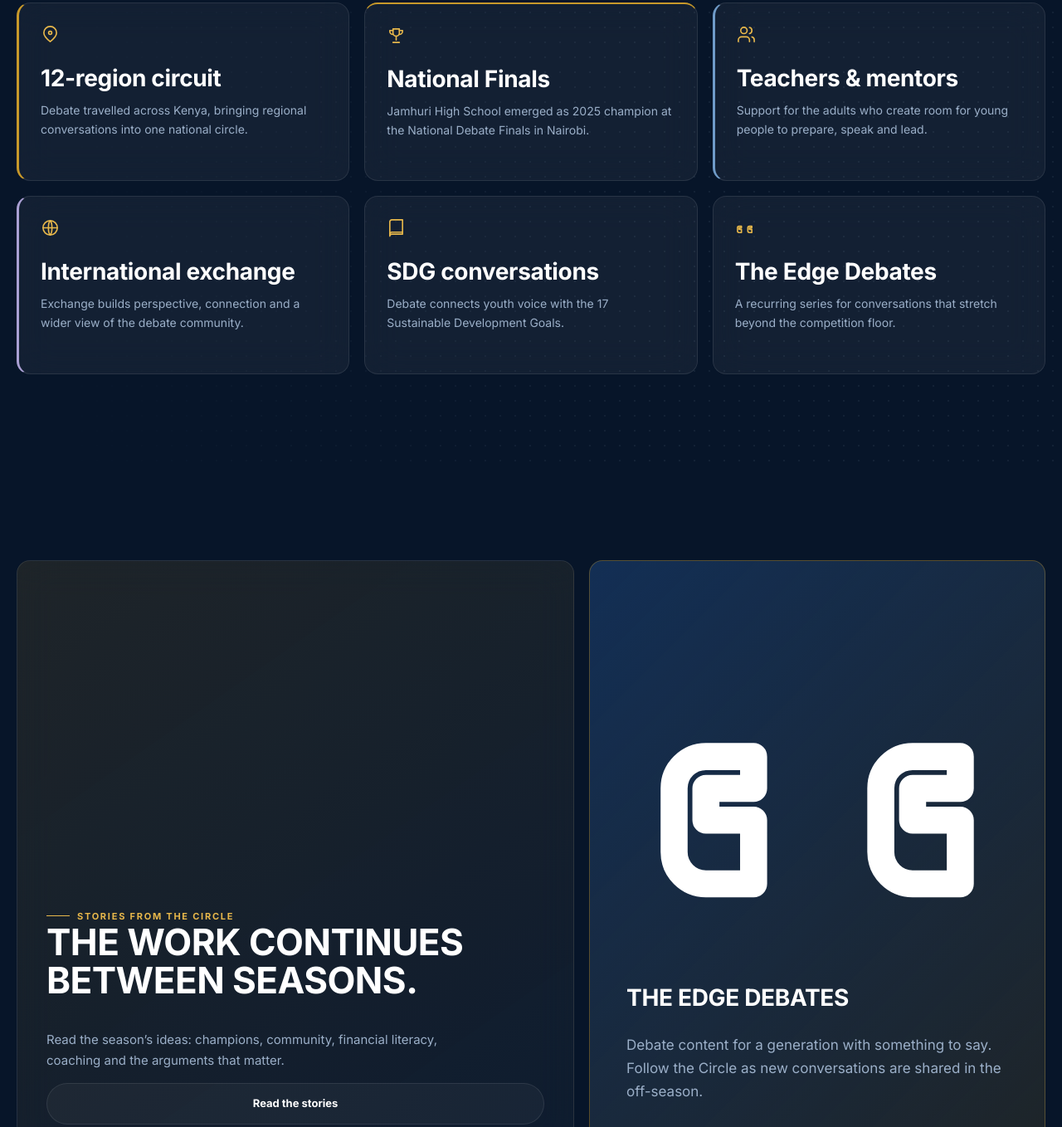
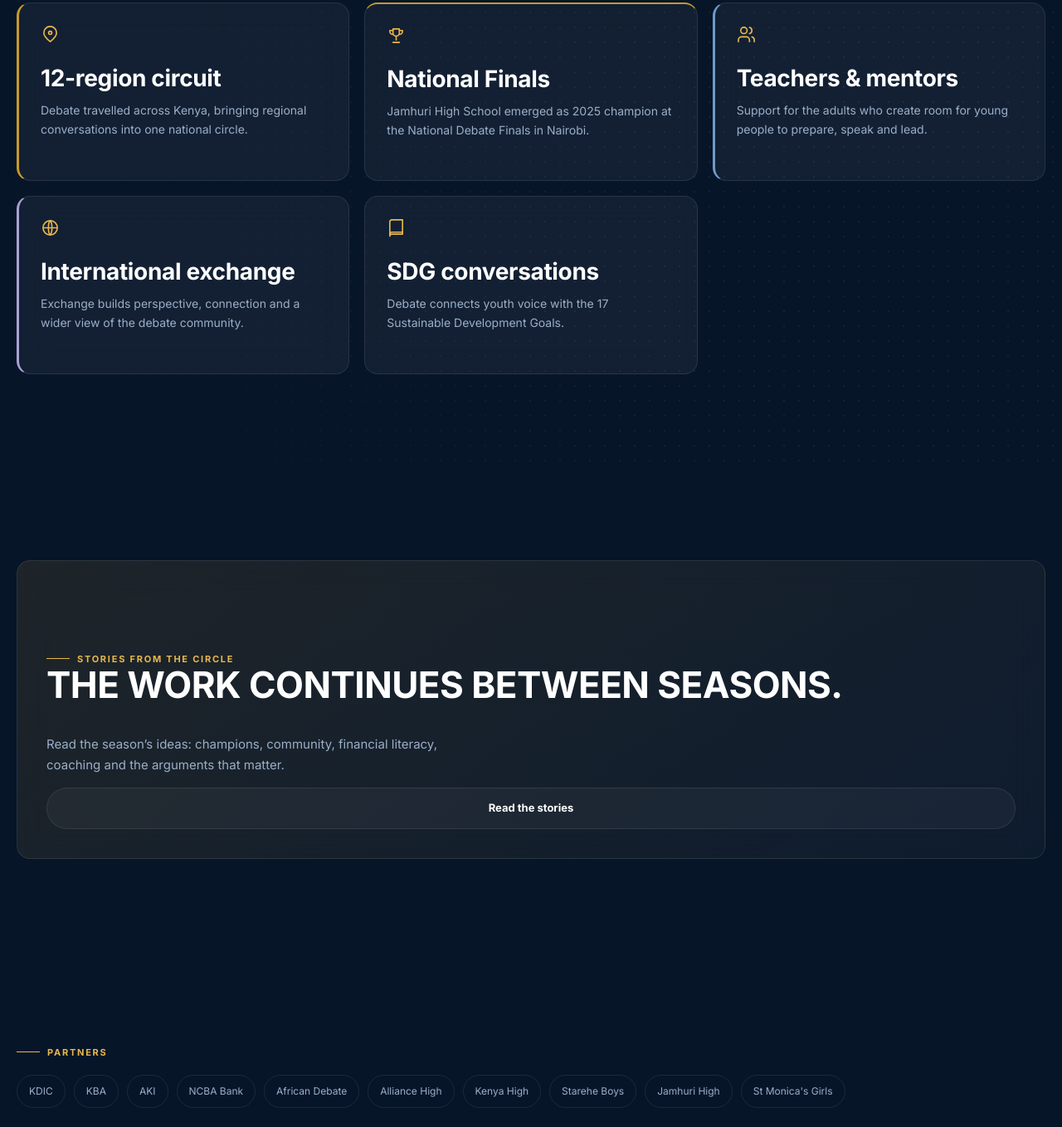
Before and after one commit to Abuyvsuf/tdc-debates, a plain HTML site: page index.html in a window 1280 px wide. Shown: the part 1711-3069 px from the top of the page at 83% size. Drawn offline with nearby package versions, Linux system fonts and the light colour scheme; a web font is replaced by a local one.

Commit message:
Update index.html

```diff
--- a/index.html
+++ b/index.html
@@ -4,9 +4,8 @@
 <section class="hero"><div class="hero-orb"></div><div class="container hero-copy"><div class="eyebrow">2025/26 season recap</div><h1><span>WHERE YOUNG VOICES</span><span class="gold">SHAPE THE FUTURE</span></h1><p class="lead">Building an informed citizenry one student at a time through debates and conversations.</p><div class="actions"><a class="btn" href="events.html">Explore the Season <span data-icon="arrow"></span></a><a class="btn outline" href="about.html">Our Story</a></div></div></section>
 <section class="container stats reveal" aria-label="Programme statistics"><div class="stat glass"><b>40+</b><span>Schools Engaged</span></div><div class="stat glass"><b>3,200+</b><span>Students Reached</span></div><div class="stat glass"><b>12</b><span>Counties Represented</span></div><div class="stat glass"><b>90+</b><span>Mentors Active</span></div></section>
 <section class="section"><div class="container split"><div class="section-head reveal"><div class="eyebrow">Season status</div><h2>THE SEASON IS CLOSED.<br><span class="gold">THE CIRCLE IS NOT.</span></h2><p class="lead">The 2025/26 regional circuit has concluded. The off-season keeps the conversation moving through mentorship, teacher support and youth-led debate content.</p></div><aside class="audience glass reveal"><div class="eyebrow">Social audience</div><div class="social-list"><div class="social-item"><span>Instagram<br><small>@thedebatecircle</small></span><b>53K followers</b></div><div class="social-item"><span>TikTok</span><b>78.4K followers<br><small>761.9K likes</small></b></div><div class="social-item"><span>Facebook</span><b>12,292 likes</b></div></div><p><small>Connected across Kenya, Uganda, Rwanda, Tanzania and South Africa.</small></p></aside></div></section>
-<section class="section dots"><div class="container"><div class="section-head reveal"><div class="eyebrow">2025/26 season recap</div><h2>A SEASON OF VOICES</h2></div><div class="card-grid"><article class="card glass regional reveal"><span data-icon="pin"></span><h3>12-region circuit</h3><p>Debate travelled across Kenya, bringing regional conversations into one national circle.</p></article><article class="card glass nationals reveal"><span data-icon="trophy"></span><h3>National Finals</h3><p>Jamhuri High School emerged as 2025 champion at the National Debate Finals in Nairobi.</p></article><article class="card glass workshop reveal"><span data-icon="users"></span><h3>Teachers & mentors</h3><p>Support for the adults who create room for young people to prepare, speak and lead.</p></article><article class="card glass international reveal"><span data-icon="globe"></span><h3>International exchange</h3><p>Exchange builds perspective, connection and a wider view of the debate community.</p></article><article class="card glass reveal"><span data-icon="book"></span><h3>SDG conversations</h3><p>Debate connects youth voice with the 17 Sustainable Development Goals.</p></article><article class="card glass reveal"><span data-icon="quote"></span><h3>The Edge Debates</h3><p>A recurring series for conversations that stretch beyond the competition floor.</p></article></div></div></section>
-<section class="section"><div class="container season-layout"><article class="feature glass reveal"><div class="eyebrow">Stories from the Circle</div><h2>THE WORK CONTINUES BETWEEN SEASONS.</h2><p>Read the season’s ideas: champions, community, financial literacy, coaching and the arguments that matter.</p><a class="btn outline" href="blog.html">Read the stories</a></article><aside class="edge reveal"><span data-icon="quote"></span><h3>THE EDGE DEBATES</h3><p>Debate content for a generation with something to say. Follow the Circle as new conversations are shared in the off-season.</p></aside></div></section>
-<section class="section"><div class="container team"><article class="photo reveal media-frame"><img src="assets/photos/web/2A2A5614.jpg" loading="lazy" alt="TDC participants at an evening exchange gathering"><div><div class="eyebrow">South Africa exchange</div><h2>THE CIRCLE, BEYOND BORDERS.</h2><p></p></div></article></div></section>
+<section class="section dots"><div class="container"><div class="section-head reveal"><div class="eyebrow">2025/26 season recap</div><h2>A SEASON OF VOICES</h2></div><div class="card-grid"><article class="card glass regional reveal"><span data-icon="pin"></span><h3>12-region circuit</h3><p>Debate travelled across Kenya, bringing regional conversations into one national circle.</p></article><article class="card glass nationals reveal"><span data-icon="trophy"></span><h3>National Finals</h3><p>Jamhuri High School emerged as 2025 champion at the National Debate Finals in Nairobi.</p></article><article class="card glass workshop reveal"><span data-icon="users"></span><h3>Teachers & mentors</h3><p>Support for the adults who create room for young people to prepare, speak and lead.</p></article><article class="card glass international reveal"><span data-icon="globe"></span><h3>International exchange</h3><p>Exchange builds perspective, connection and a wider view of the debate community.</p></article><article class="card glass reveal"><span data-icon="book"></span><h3>SDG conversations</h3><p>Debate connects youth voice with the 17 Sustainable Development Goals.</p></article></div></div></section>
+<section class="section"><div class="container"><article class="feature glass reveal"><div class="eyebrow">Stories from the Circle</div><h2>THE WORK CONTINUES BETWEEN SEASONS.</h2><p>Read the season’s ideas: champions, community, financial literacy, coaching and the arguments that matter.</p><a class="btn outline" href="blog.html">Read the stories</a></article></div></section>
 
 <section class="section"><div class="container"><div class="eyebrow">Partners</div><div class="partners" style="margin-top:18px"><span class="pill">KDIC</span><span class="pill">KBA</span><span class="pill">AKI</span><span class="pill">NCBA Bank</span><span class="pill">African Debate</span><span class="pill">Alliance High</span><span class="pill">Kenya High</span><span class="pill">Starehe Boys</span><span class="pill">Jamhuri High</span><span class="pill">St Monica's Girls</span></div></div></section>
 </main>
```
